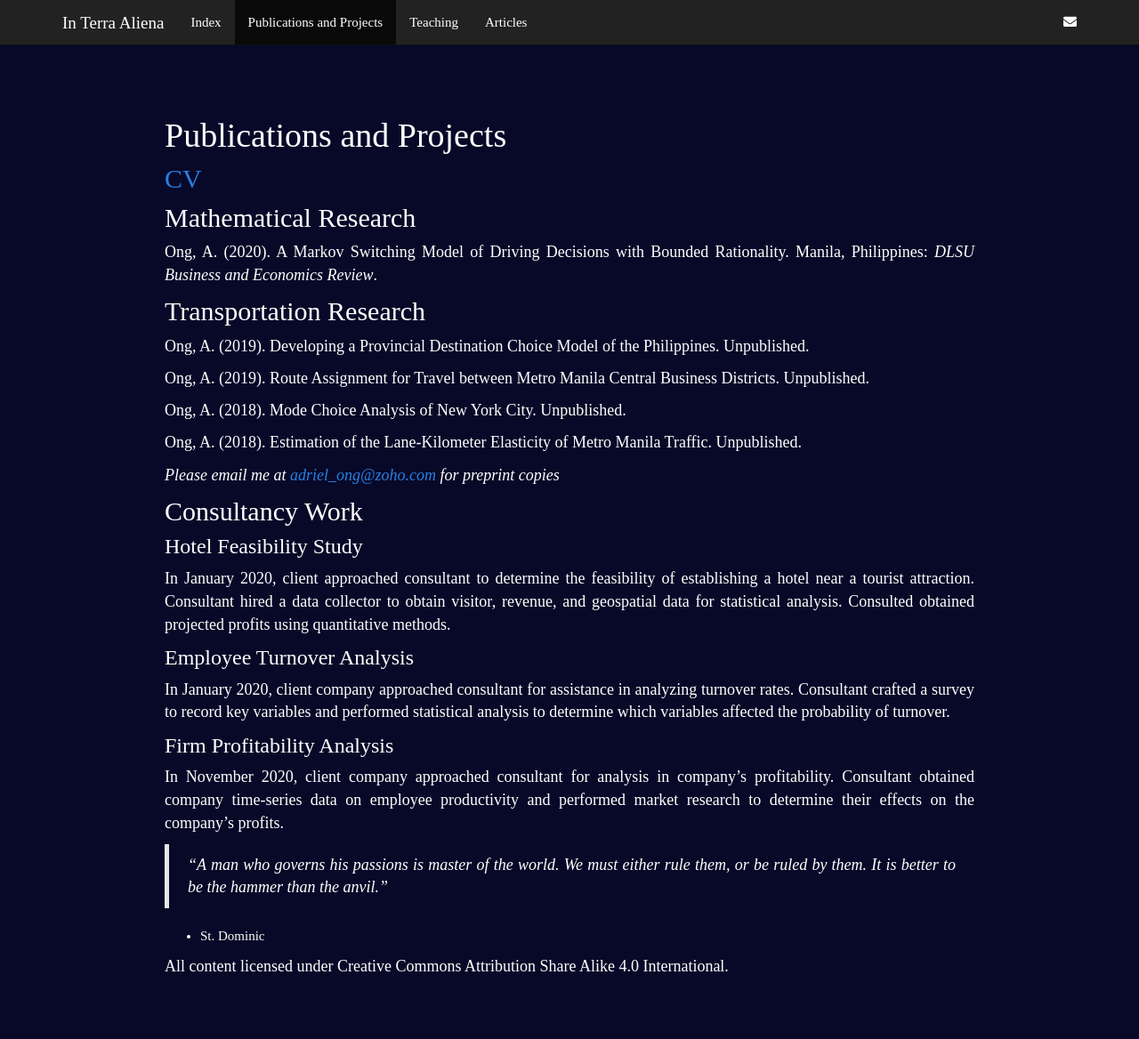
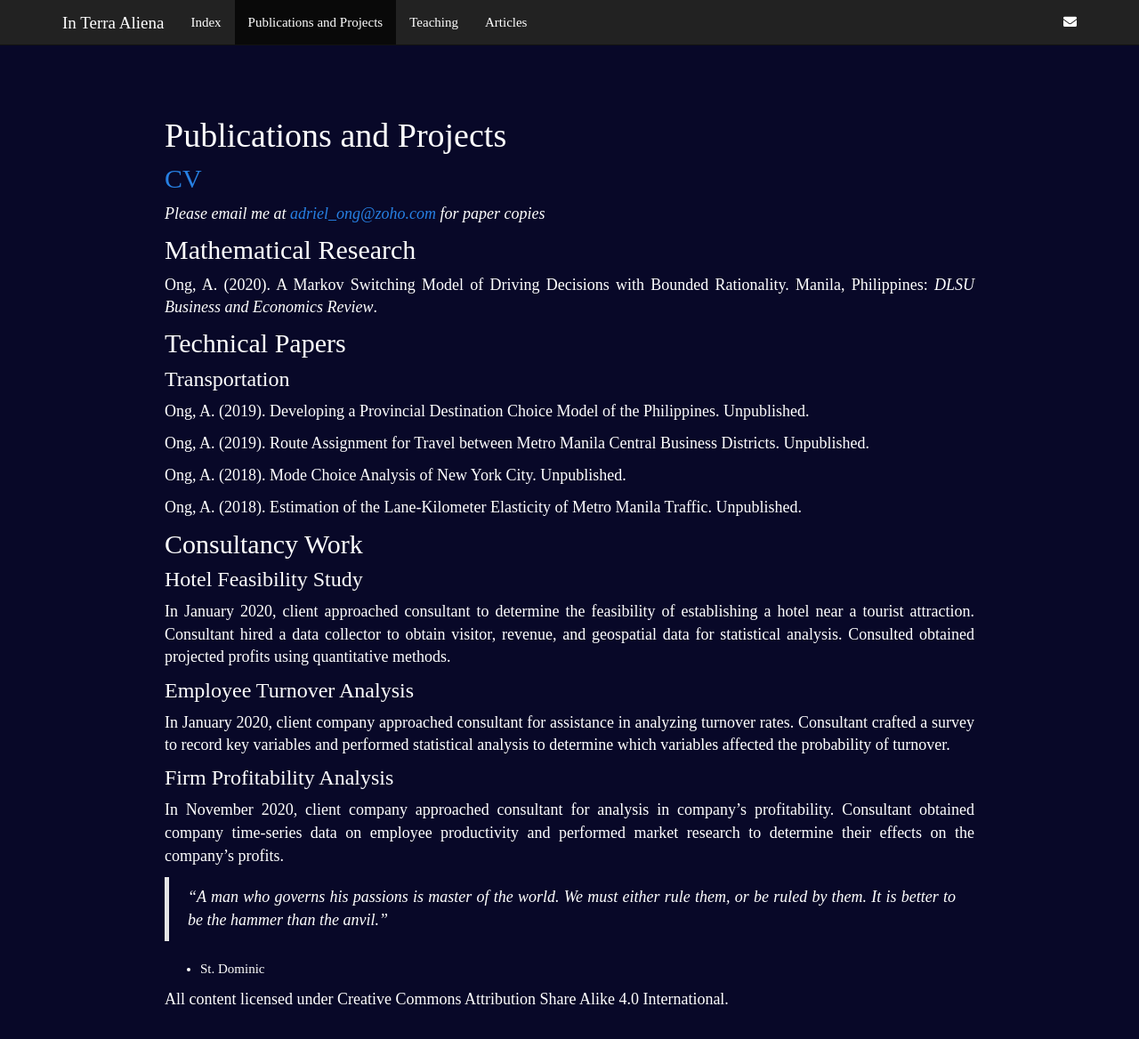
Before and after one commit to ManifoldPreacher/in-terra-aliena.github.io, a Jekyll site: the page publications_projects.html, which Jekyll copies as it is, in a window 1280 px wide and 1247 px high. Shown: the top 1168 px of the window at 89% size. Built offline with Jekyll 4.4.1, drawn with Linux system fonts in a browser that asks for light colours.

Commit message:
Format Update

```diff
--- a/publications_projects.html
+++ b/publications_projects.html
@@ -13,6 +13,7 @@
 
 <title>Publications and Projects</title>
 
+<script src="site_libs/header-attrs-2.1/header-attrs.js"></script>
 <script src="site_libs/jquery-1.11.3/jquery.min.js"></script>
 <meta name="viewport" content="width=device-width, initial-scale=1" />
 <link href="site_libs/bootstrap-3.3.5/css/cosmo.min.css" rel="stylesheet" />
@@ -402,18 +403,21 @@ $(document).ready(function () {
 
 <div id="cv" class="section level2">
 <h2><a href="CV.pdf">CV</a></h2>
+<p><em>Please email me at <a href="mailto:adriel_ong@zoho.com" class="email">adriel_ong@zoho.com</a> for paper copies</em></p>
 </div>
 <div id="mathematical-research" class="section level2">
 <h2>Mathematical Research</h2>
 <p>Ong, A. (2020). A Markov Switching Model of Driving Decisions with Bounded Rationality. Manila, Philippines: <em>DLSU Business and Economics Review</em>.</p>
 </div>
-<div id="transportation-research" class="section level2">
-<h2>Transportation Research</h2>
+<div id="technical-papers" class="section level2">
+<h2>Technical Papers</h2>
+<div id="transportation" class="section level3">
+<h3>Transportation</h3>
 <p>Ong, A. (2019). Developing a Provincial Destination Choice Model of the Philippines. Unpublished.</p>
 <p>Ong, A. (2019). Route Assignment for Travel between Metro Manila Central Business Districts. Unpublished.</p>
 <p>Ong, A. (2018). Mode Choice Analysis of New York City. Unpublished.</p>
 <p>Ong, A. (2018). Estimation of the Lane-Kilometer Elasticity of Metro Manila Traffic. Unpublished.</p>
-<p><em>Please email me at <a href="mailto:adriel_ong@zoho.com" class="email">adriel_ong@zoho.com</a> for preprint copies</em></p>
+</div>
 </div>
 <div id="consultancy-work" class="section level2">
 <h2>Consultancy Work</h2>
@@ -432,7 +436,7 @@ $(document).ready(function () {
 <p>“A man who governs his passions is master of the world. We must either rule them, or be ruled by them. It is better to be the hammer than the anvil.”</p>
 </blockquote>
 <ul>
-<li>St. Dominic</li>
+<li>St. Dominic</li>
 </ul>
 </div>
 </div>
```
